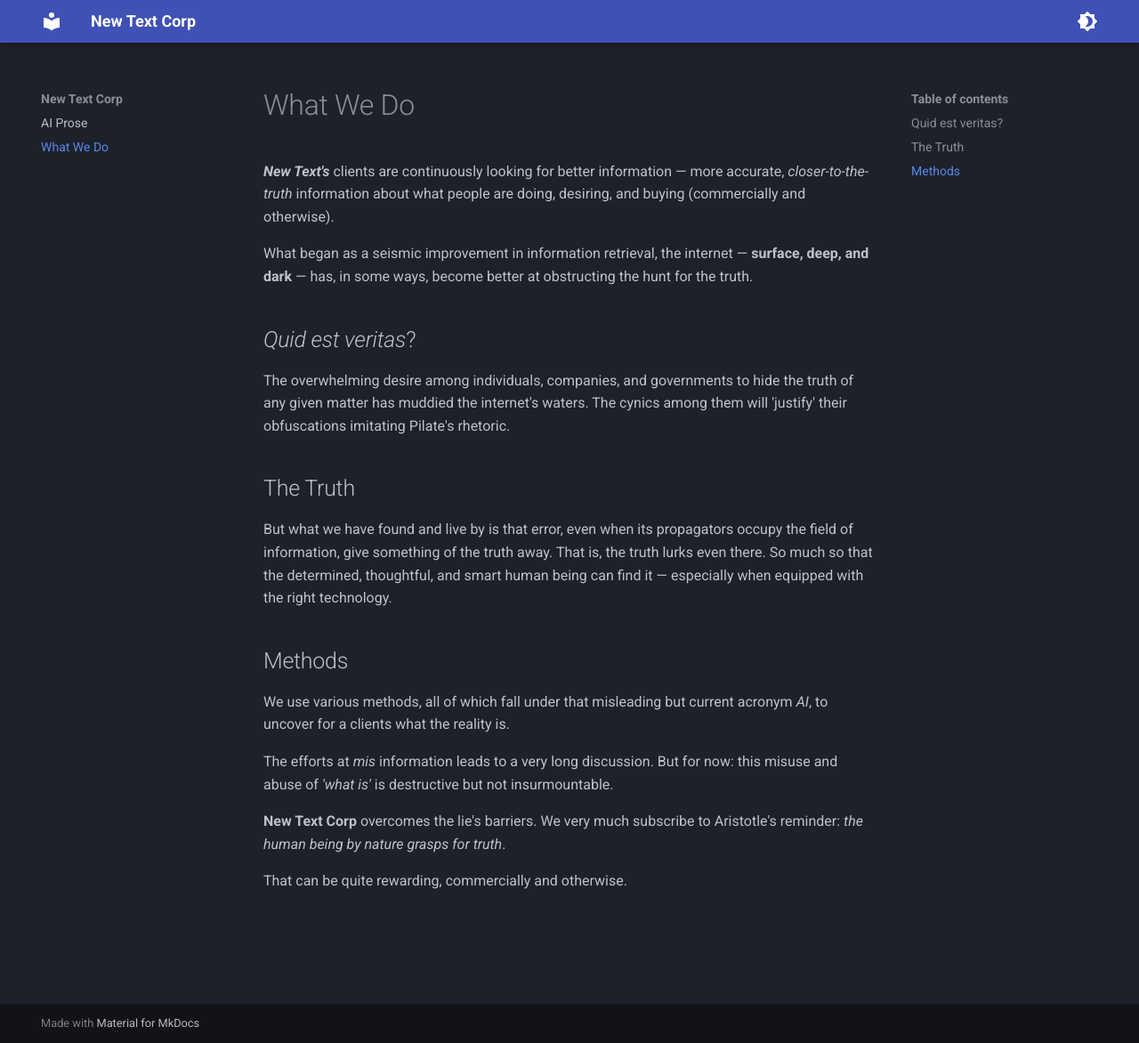
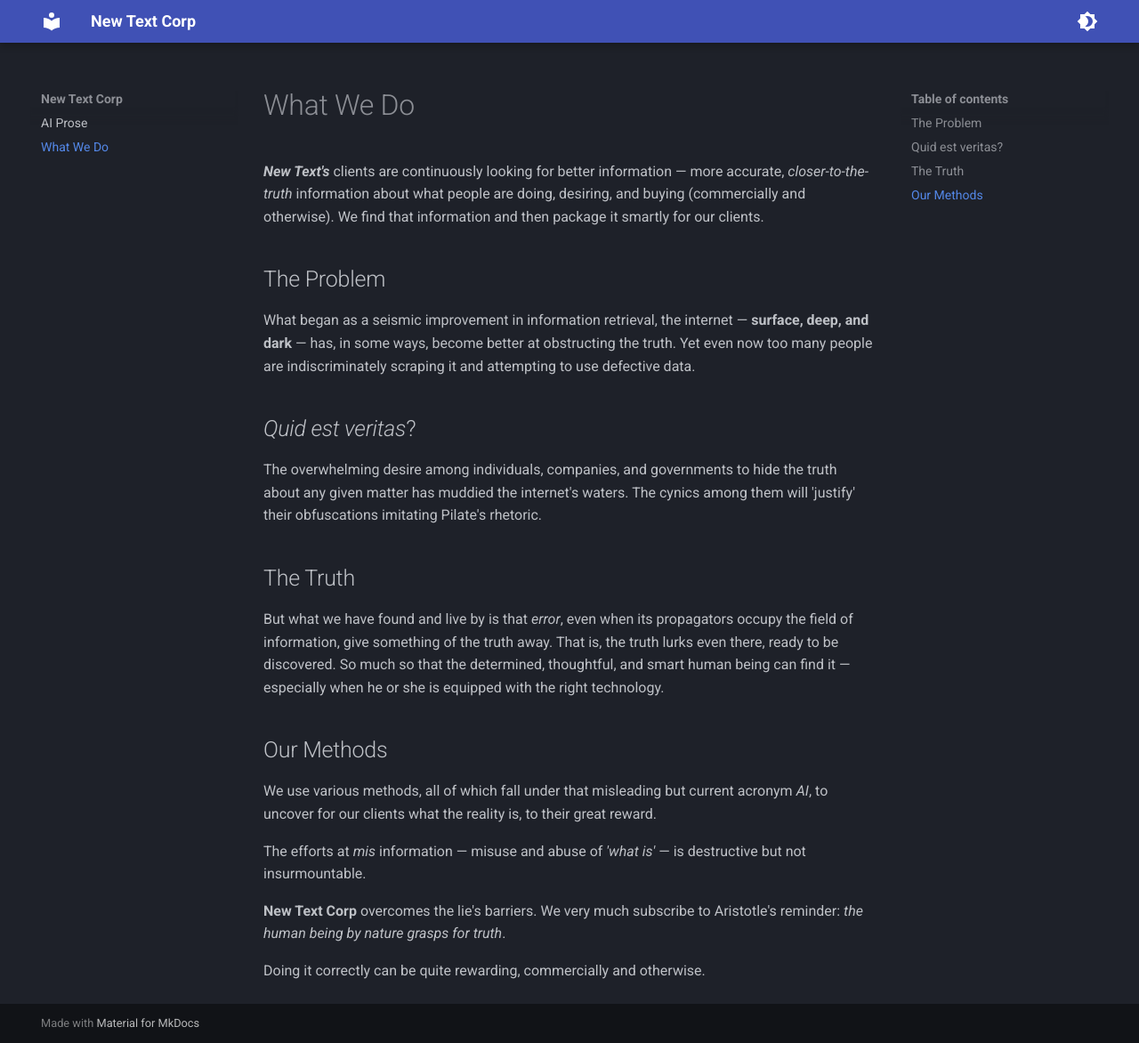
Before and after one commit to textmadenew/newtextcorp.github.io, an MkDocs documentation site: the page built from docs/whatwedo.md, in a window 1280 px wide and 1172 px high. Shown: the whole window at 89% size. Built offline with MkDocs 1.6.1 and Material for MkDocs 9.7.7, drawn with Linux system fonts in a browser that asks for light colours.

Commit message:
fix typos in whatwedo

```diff
--- a/docs/whatwedo.md
+++ b/docs/whatwedo.md
@@ -1,23 +1,25 @@
 # What We Do
 
-**_New Text's_** clients are continuously looking for better information &mdash; more accurate, _closer-to-the-truth_ information about what people are doing, desiring, and buying (commercially and otherwise).
+**_New Text's_** clients are continuously looking for better information &mdash; more accurate, _closer-to-the-truth_ information about what people are doing, desiring, and buying (commercially and otherwise). We find that information and then package it smartly for our clients.
 
-What began as a seismic improvement in information retrieval, the internet &mdash; **surface, deep, and dark** &mdash; has, in some ways, become better at obstructing the hunt for the truth.
+## The Problem
+
+What began as a seismic improvement in information retrieval, the internet &mdash; **surface, deep, and dark** &mdash; has, in some ways, become better at obstructing the truth. Yet even now too many people are indiscriminately scraping it and attempting to use defective data.
 
 ## _Quid est veritas_?
 
-The overwhelming desire among individuals, companies, and governments to hide the truth of any given matter has muddied the internet's waters. The cynics among them will 'justify' their obfuscations imitating Pilate's rhetoric.
+The overwhelming desire among individuals, companies, and governments to hide the truth about any given matter has muddied the internet's waters. The cynics among them will 'justify' their obfuscations imitating Pilate's rhetoric.
 
 ## The Truth
 
-But what we have found and live by is that error, even when its propagators occupy the field of information, give something of the truth away. That is, the truth lurks even there. So much so that the determined, thoughtful, and smart human being can find it &mdash; especially when equipped with the right technology.
+But what we have found and live by is that _error_, even when its propagators occupy the field of information, give something of the truth away. That is, the truth lurks even there, ready to be discovered. So much so that the determined, thoughtful, and smart human being can find it &mdash; especially when he or she is equipped with the right technology.
 
-## Methods
+## Our Methods
 
-We use various methods, all of which fall under that misleading but current acronym _AI_, to uncover for a clients what the reality is.
+We use various methods, all of which fall under that misleading but current acronym _AI_, to uncover for our clients what the reality is, to their great reward.
 
-The efforts at _mis_ information leads to a very long discussion. But for now: this misuse and abuse of _'what is'_ is destructive but not insurmountable.
+The efforts at _mis_ information &mdash; misuse and abuse of _'what is'_ &mdash; is destructive but not insurmountable.
 
 **New Text Corp** overcomes the lie's barriers. We very much subscribe to Aristotle's reminder: _the human being by nature grasps for truth_.
 
-That can be quite rewarding, commercially and otherwise.
+Doing it correctly can be quite rewarding, commercially and otherwise.
```
